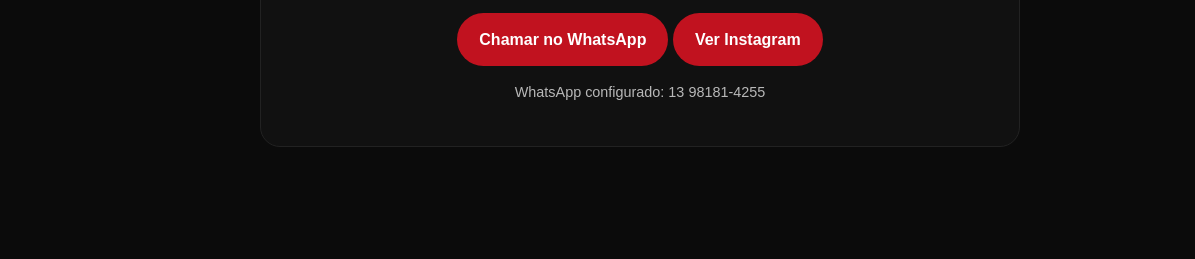
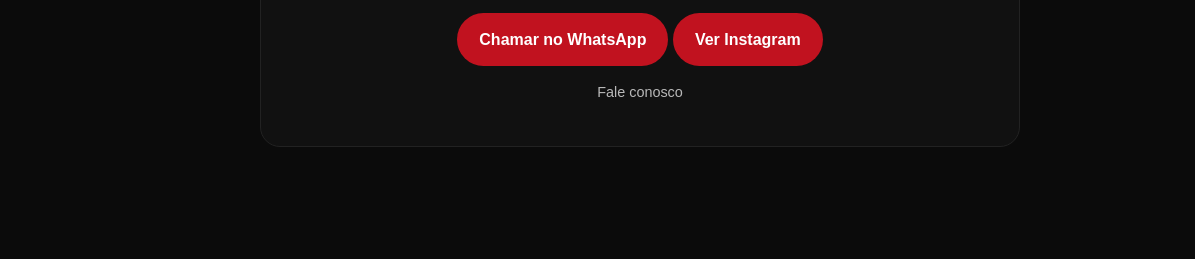
Before and after one commit to Santechweb/barbeariadimi, a plain HTML site: page contato/index.html in a window 1280 px wide. Shown: the part 541-800 px from the top of the page, 0-1195 px from the left. Drawn offline with Linux system fonts and the light colour scheme.

Commit message:
Update index.html

```diff
--- a/contato/index.html
+++ b/contato/index.html
@@ -57,7 +57,7 @@
         Ver Instagram
       </a>
 
-      <p class="hint">WhatsApp configurado: 13 98181-4255</p>
+      <p class="hint">Fale conosco</p>
     </section>
   </main>
 
```
